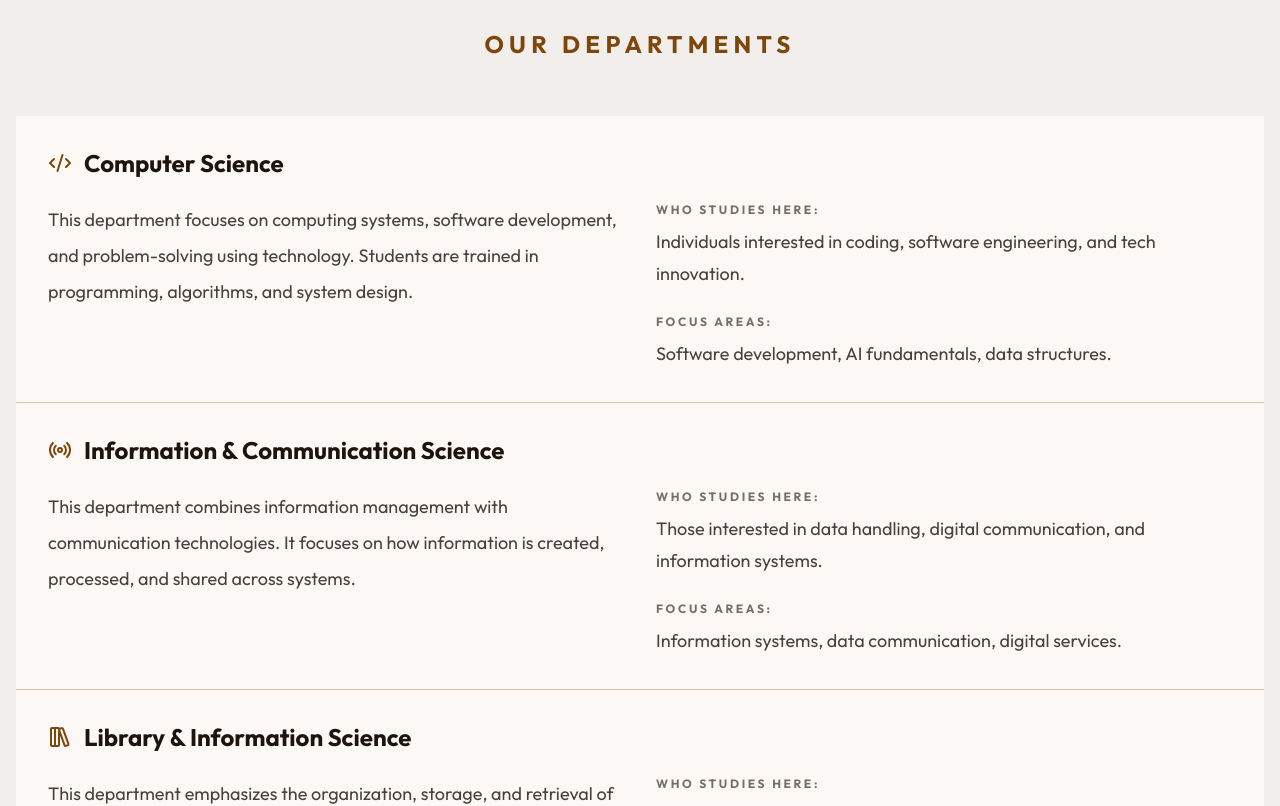
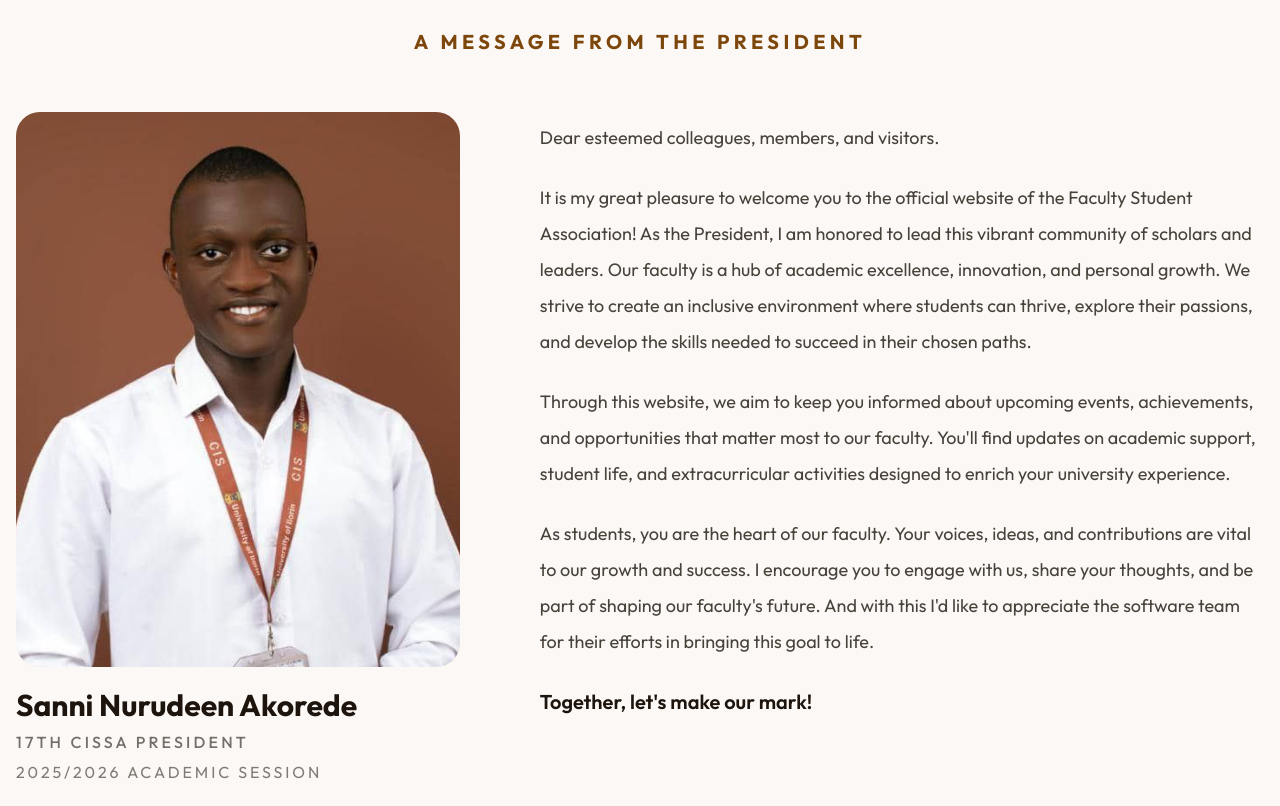
Before and after one commit to cissaunilorin/cissa-paragon-website-frontend, a Next.js app: page /about in a window 1280 px wide. Shown: the part 1620-2426 px from the top of the page. Built offline with nearby package versions, Linux system fonts and the light colour scheme.

Commit message:
feat: add PresidentialAddress component to About page

```diff
--- a/src/app/(main)/_components/PresidentialWelcome.tsx
+++ b/src/app/(main)/_components/PresidentialWelcome.tsx
@@ -22,16 +22,16 @@ export default function PresidentialWelcome() {
                                 &ldquo;
                             </span>
                             It is my great pleasure to welcome you to the
-                            official website of the Faculty Student
-                            Association. Through this platform, we aim to keep
-                            you informed about the events, achievements, and
-                            opportunities that shape our community. Together,
-                            let&apos;s make our mark.
+                            official website of the Faculty Student Association!
+                            As the President, I am honored to lead this vibrant
+                            community of scholars and leaders. Our faculty is a
+                            hub of academic excellence, innovation, and personal
+                            growth...
                         </blockquote>
 
                         <div className="mt-6 flex items-center gap-3">
                             <Link
-                                href="#"
+                                href="/about#presidential-address"
                                 className="group inline-flex items-center gap-2 text-sm font-semibold text-base-content/70 transition-colors hover:text-primary md:text-base"
                             >
                                 Read the full presidential address
--- /dev/null
+++ b/src/app/(main)/about/_components/PresidentialAddress.tsx
@@ -0,0 +1,80 @@
+import Image from "next/image";
+
+export default function PresidentialAddress() {
+	return (
+		<section id="presidential-address" className="bg-base-100 py-16 md:py-20 lg:py-24">
+			<div className="container mx-auto px-4">
+				<div className="mx-auto max-w-7xl">
+					<div className="mb-12 text-center md:mb-14">
+						<p className="text-sm font-bold uppercase tracking-[0.22em] text-primary md:text-xl">
+							A Message from the President
+						</p>
+					</div>
+
+					<div className="grid gap-12 lg:grid-cols-[minmax(0,0.38fr)_minmax(0,0.62fr)] lg:gap-16 xl:gap-20">
+						<div className="space-y-5">
+							<div className="relative aspect-4/5 w-full overflow-hidden rounded-3xl bg-base-200">
+								<Image
+									src="/assets/Executives/President.jpg"
+									alt="Sanni Nurudeen Akorede"
+									fill
+									sizes="(min-width: 1024px) 38vw, 100vw"
+									className="object-cover"
+									priority
+								/>
+							</div>
+
+							<div className="space-y-1.5 px-1 text-center lg:px-0 lg:text-left">
+								<h3 className="text-2xl font-bold leading-tight text-base-content md:text-3xl">
+									Sanni Nurudeen Akorede
+								</h3>
+								<p className="text-sm font-medium uppercase tracking-[0.2em] text-base-content/60 md:text-base">
+									17th CISSA President
+								</p>
+								<p className="text-sm uppercase tracking-[0.18em] text-base-content/55 md:text-base">
+									2025/2026 Academic Session
+								</p>
+							</div>
+						</div>
+
+						<div className="space-y-6 text-base leading-8 text-base-content/80 md:text-lg md:leading-9 lg:pt-2">
+							<p>
+								Dear esteemed colleagues, members, and visitors.
+							</p>
+
+							<p>
+								It is my great pleasure to welcome you to the official website of
+								the Faculty Student Association! As the President, I am honored to
+								lead this vibrant community of scholars and leaders. Our faculty is
+								a hub of academic excellence, innovation, and personal growth. We
+								strive to create an inclusive environment where students can thrive,
+								explore their passions, and develop the skills needed to succeed in
+								their chosen paths.
+							</p>
+
+							<p>
+								Through this website, we aim to keep you informed about upcoming
+								events, achievements, and opportunities that matter most to our
+								faculty. You&apos;ll find updates on academic support, student life,
+								and extracurricular activities designed to enrich your university
+								experience.
+							</p>
+
+							<p>
+								As students, you are the heart of our faculty. Your voices, ideas,
+								and contributions are vital to our growth and success. I encourage
+								you to engage with us, share your thoughts, and be part of shaping
+								our faculty&apos;s future. And with this I&apos;d like to appreciate the
+								software team for their efforts in bringing this goal to life.
+							</p>
+
+							<p className="text-lg font-semibold leading-8 text-base-content md:text-xl md:leading-9">
+								Together, let&apos;s make our mark!
+							</p>
+						</div>
+					</div>
+				</div>
+			</div>
+		</section>
+	);
+}
--- a/src/app/(main)/about/page.tsx
+++ b/src/app/(main)/about/page.tsx
@@ -1,6 +1,7 @@
 import type { Metadata } from "next";
 
 import Hero from "./_components/Hero";
+import PresidentialAddress from "./_components/PresidentialAddress";
 import Departments from "./_components/Departments";
 import WhatWeDo from "./_components/WhatWeDo";
 import OurStructure from "./_components/OurStructure";
@@ -18,6 +19,7 @@ export default function AboutPage() {
 		<>
 			<Hero />
 			<WhoWeAre />
+			<PresidentialAddress />
 			<Departments />
 			<WhatWeDo />
 			<OurStructure />
```
